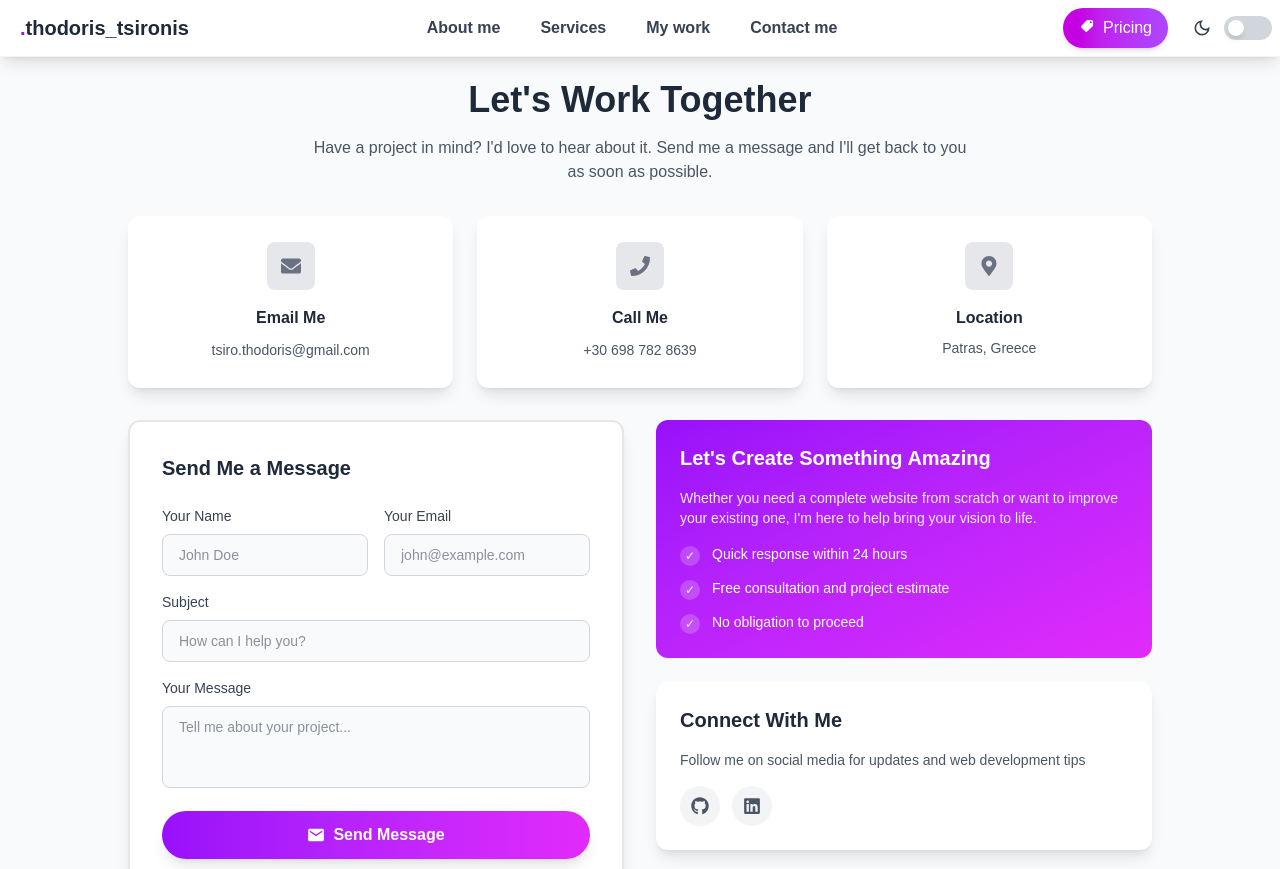
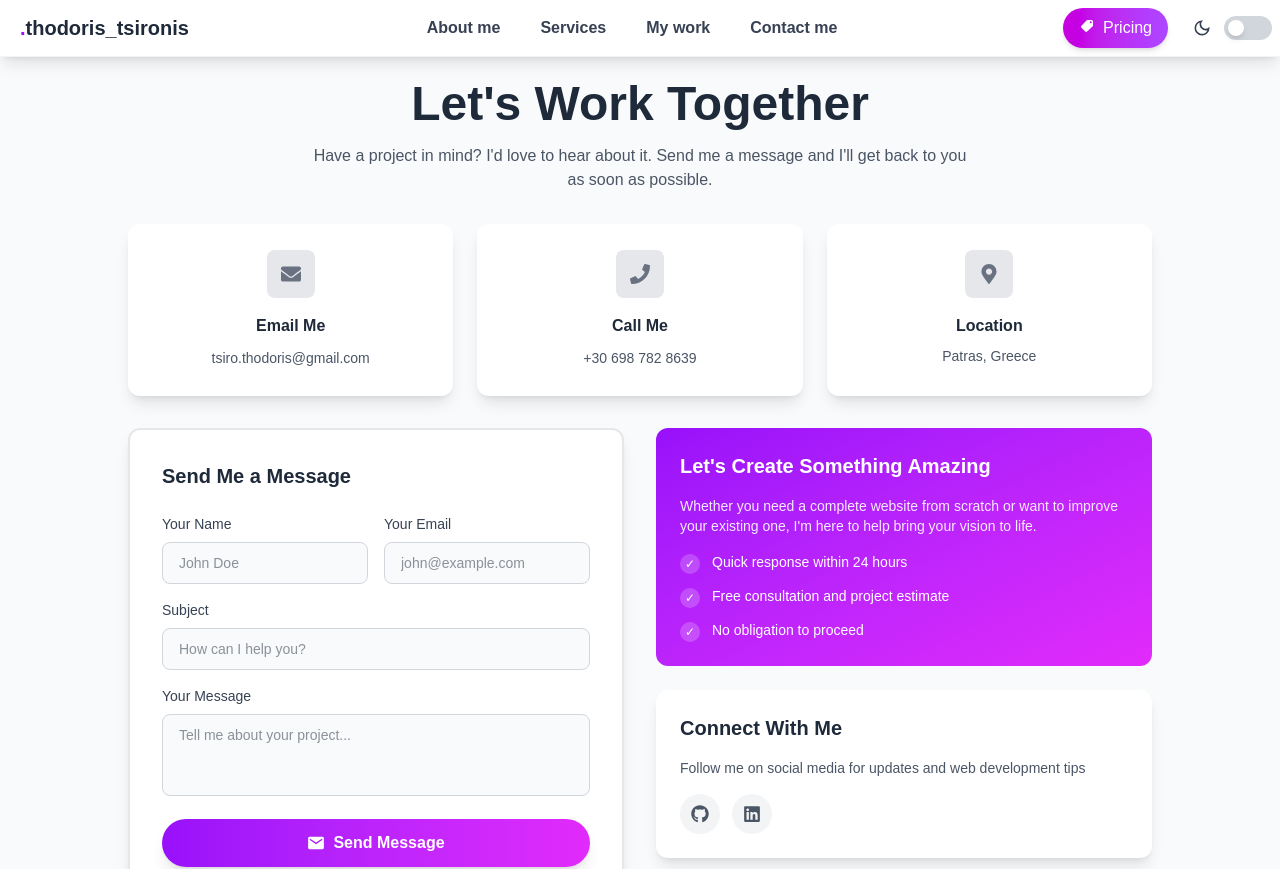
Before and after one commit to tsiro66/Portfolio, a React (Vite) app: page /contact in a window 1280 px wide. Shown: the top 869 px of the page. Built offline with nearby package versions, Linux system fonts and the light colour scheme; a web font is replaced by a local one.

Commit message:
Minor changes

```diff
--- a/src/components/Pages/Contact.tsx
+++ b/src/components/Pages/Contact.tsx
@@ -50,7 +50,7 @@
       >
         {/* Hero Section */}
         <div className="w-full max-w-5xl mx-auto text-center mb-8">
-          <h1 className="text-2xl md:text-3xl lg:text-4xl font-bold mb-4">
+          <h1 className="text-3xl md:text-4xl lg:text-5xl font-bold mb-4">
             Let's Work Together
           </h1>
           <p className="text-gray-600 dark:text-gray-300 text-sm md:text-base max-w-2xl mx-auto">
--- a/src/components/Pages/Services.tsx
+++ b/src/components/Pages/Services.tsx
@@ -18,7 +18,7 @@
           bg-gray-50 text-gray-800 dark:bg-gray-900 dark:text-white transition-all duration-300 ease-in-out"
       >
         <div className="w-full max-w-5xl mx-auto">
-          <h1 className="text-2xl md:text-3xl lg:text-4xl font-bold text-center mb-4">
+          <h1 className="text-3xl md:text-4xl lg:text-5xl font-bold text-center mb-4">
             Services I Offer
           </h1>
           <p className="text-center text-gray-600 dark:text-gray-300 text-sm md:text-base max-w-2xl mx-auto mb-8">
```
